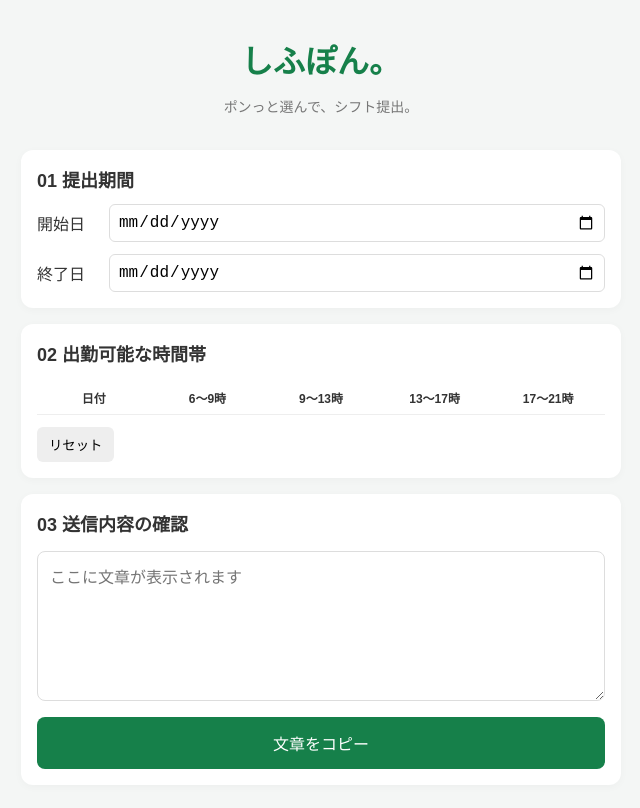
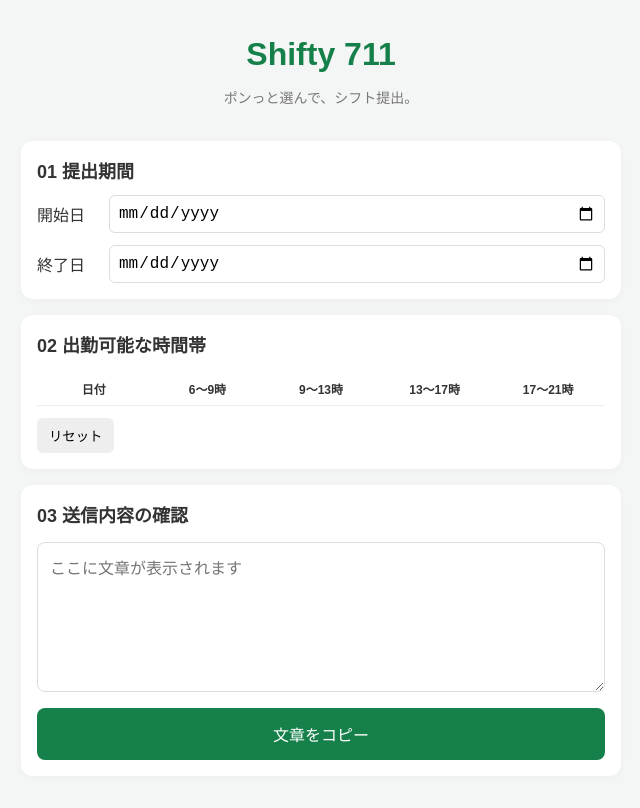
Before and after one commit to nagataros/Shifty-711, a plain HTML site: page index.html in a window 1280 px wide. Shown: the whole page, without its empty margins (319-959 px from the left). Drawn offline with Linux system fonts and the light colour scheme.

Commit message:
Add files via upload

```diff
--- a/index.html
+++ b/index.html
@@ -4,13 +4,13 @@
 <head>
     <meta charset="UTF-8">
     <meta name="viewport" content="width=device-width, initial-scale=1.0">
-    <title>しふぽん。</title>
+    <title>Shifty 711</title>
     <link rel="stylesheet" href="style.css">
 </head>
 <body>
 
     <header>
-        <h1>しふぽん。</h1>
+        <h1>Shifty 711</h1>
         <p>ポンっと選んで、シフト提出。</p>
     </header>
 
```
